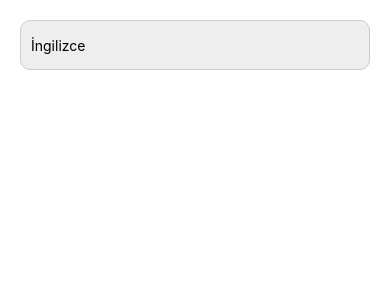
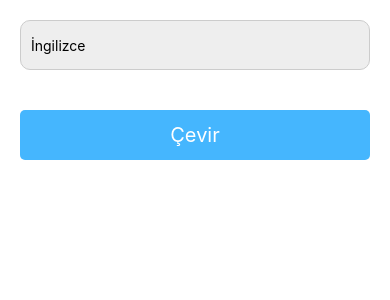
Before and after one commit to MehmetKart/translate, a React Native app: screen /Home in a window 390 px wide. Shown: the top 300 px of the page. Built offline with nearby package versions, Linux system fonts and the light colour scheme.

Commit message:
feat (button): create button component

```diff
--- /dev/null
+++ b/src/components/Button/index.js
@@ -0,0 +1,19 @@
+import React from 'react';
+import {Button, ButtonText} from './styles';
+import PropTypes from 'prop-types';
+
+const CustomButton = ({text, onClick, bgColor}) => {
+  return (
+    <Button onPress={onClick} bgColor={bgColor}>
+      <ButtonText>{text}</ButtonText>
+    </Button>
+  );
+};
+
+CustomButton.propTypes = {
+  text: PropTypes.string,
+  onClick: PropTypes.func,
+  bgColor: PropTypes.string,
+};
+
+export default CustomButton;
--- /dev/null
+++ b/src/components/Button/styles.js
@@ -0,0 +1,17 @@
+import styled from 'styled-components/native';
+
+const Button = styled.TouchableOpacity`
+  height: 50px;
+  border-radius: 5px;
+  background-color: ${props => props.bgColor || '#242424'};
+  margin: 20px;
+  justify-content: center;
+  align-items: center;
+`;
+
+const ButtonText = styled.Text`
+  color: #fff;
+  font-size: 20px;
+`;
+
+export {Button, ButtonText};
--- a/src/screens/Home/index.js
+++ b/src/screens/Home/index.js
@@ -1,6 +1,7 @@
 import React, {useState} from 'react';
 import {SafeAreaView} from 'react-native';
 import Input from '../../components/Input';
+import Button from '../../components/Button';
 
 const Home = () => {
   const [text, setText] = useState('');
@@ -11,6 +12,8 @@ const Home = () => {
         placeholder="İngilizce"
         onChangeText={value => setText(value)}
       />
+
+      <Button text={'Çevir'} bgColor={'#45b6fe'} />
     </SafeAreaView>
   );
 };
```
